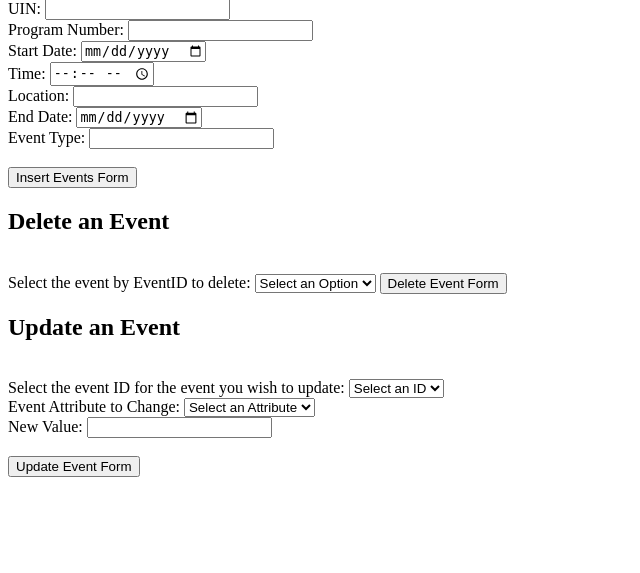
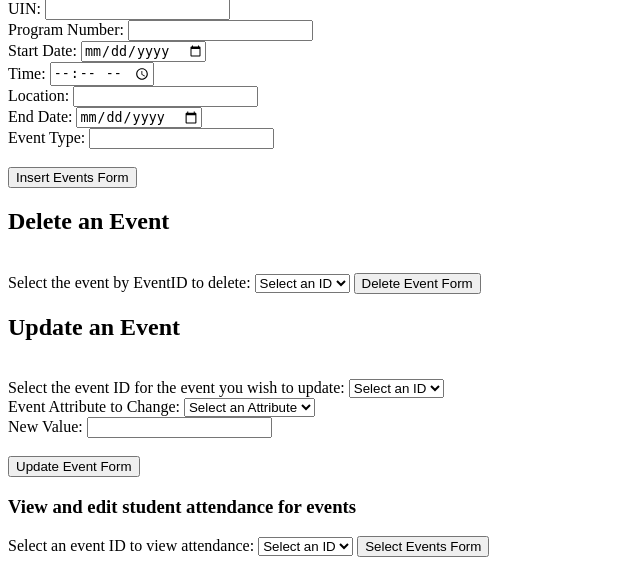
Before and after one commit to shweta-kumaran/TAMUCybersecurityDatabase, a PHP site: page /eventMan.php in a window 1280 px wide. Shown: the part 298-871 px from the top of the page, without its empty margins (0-640 px from the left). Before the commit the page ends 775 px from the top, so only its background shows below. Run offline with PHP 8.4, Linux system fonts and the light colour scheme; a user stored in the database is signed in; tables that the repository leaves empty hold one stand-in row (values such as "Sample post").

Commit message:
added views and started event attendance

```diff
--- a/tamucc/eventMan.php
+++ b/tamucc/eventMan.php
@@ -163,7 +163,7 @@
 
         <label for = "delete_event_ID">Select the event by EventID to delete:</label>
         <select name = "delete_event_ID" id = "delete_event_ID">
-            <option value="none" selected disabled hidden>Select an Option</option>
+            <option value="none" selected disabled hidden>Select an ID</option>
             <?php
                 $query = "SELECT * FROM event";
                 $result = $conn->query($query);
@@ -262,6 +262,78 @@
         }
     ?>
 
+    <!-- Event Attendance form -->
+    <h3>View and edit student attendance for events </h3>
+    <form method = "post" action = "">
+        <input type="hidden" name="form_id" value="select_attendance">
+
+        <label for = "select_event_ID">Select an event ID to view attendance:</label>
+        <select name = "select_event_ID" id = "select_event_ID">
+        <option value="none" selected disabled hidden>Select an ID</option>
+
+            <?php
+                $query = "SELECT * FROM event";
+                $result = $conn->query($query);
+                if($result->num_rows > 0) {
+                    while($row = $result->fetch_assoc()) {
+                        echo "<option value='" . $row["Event_ID"] . "'>" . $row["Event_ID"] . "</option>";
+                    }
+                }
+            ?>
+        </select>
+        <input type="submit" value="Select Events Form">
+    </form>
+
+
+
+    <!-- Event Attendance php -->
+    <?php
+        if ($_SERVER['REQUEST_METHOD'] === 'POST') {
+            $formID = $_POST['form_id'];
+            if($formID == "select_attendance"){
+                // Get the selected role from the form
+                $selectedID = $_POST['select_event_ID'];
+                // Query to fetch users based on the selected Event ID
+
+                $sqlSelect = "SELECT * FROM event_attendance WHERE Event_ID = '$selectedID'";
+
+                $result = $conn->query($sqlSelect);
+
+                if ($result->num_rows > 0) {
+                    // Output data of each event
+                    while ($row = $result->fetch_assoc()) {
+                        echo "Event ID: " . $row["Event_ID"] . " - Name : " . $row["First_Name"] . " " . $row["Last_Name"] . " - UIN: " . $row["UIN"];
+                        echo "<br>";
+                    }
+                } else {
+                    echo "No attendance found for the selected Event ID.";
+                }
+            }
+        }
+    ?>
+
+    <!-- <form method = "post" action = "">
+        <input type="hidden" name="form_id" value="select_attendance">
+
+        <label for = "select_event_ID">Select an event ID and UIN to edit student attendance:</label>
+        <select name = "select_event_ID" id = "select_event_ID">
+        <option value="none" selected disabled hidden>Select an ID</option>
+
+            <?php
+                $query = "SELECT * FROM event";
+                $result = $conn->query($query);
+                if($result->num_rows > 0) {
+                    while($row = $result->fetch_assoc()) {
+                        echo "<option value='" . $row["Event_ID"] . "'>" . $row["Event_ID"] . "</option>";
+                    }
+                }
+            ?>
+        </select>
+        <input type="submit" value="Select Events Form">
+    </form> -->
+
+
+    <!-- MISSING PHP FOR LAST FORM!!! FIXME -->
 
 </body>
 </html>
```
Also changed, not shown: tamucc/studentDocuments.php (+9 -3 lines).
